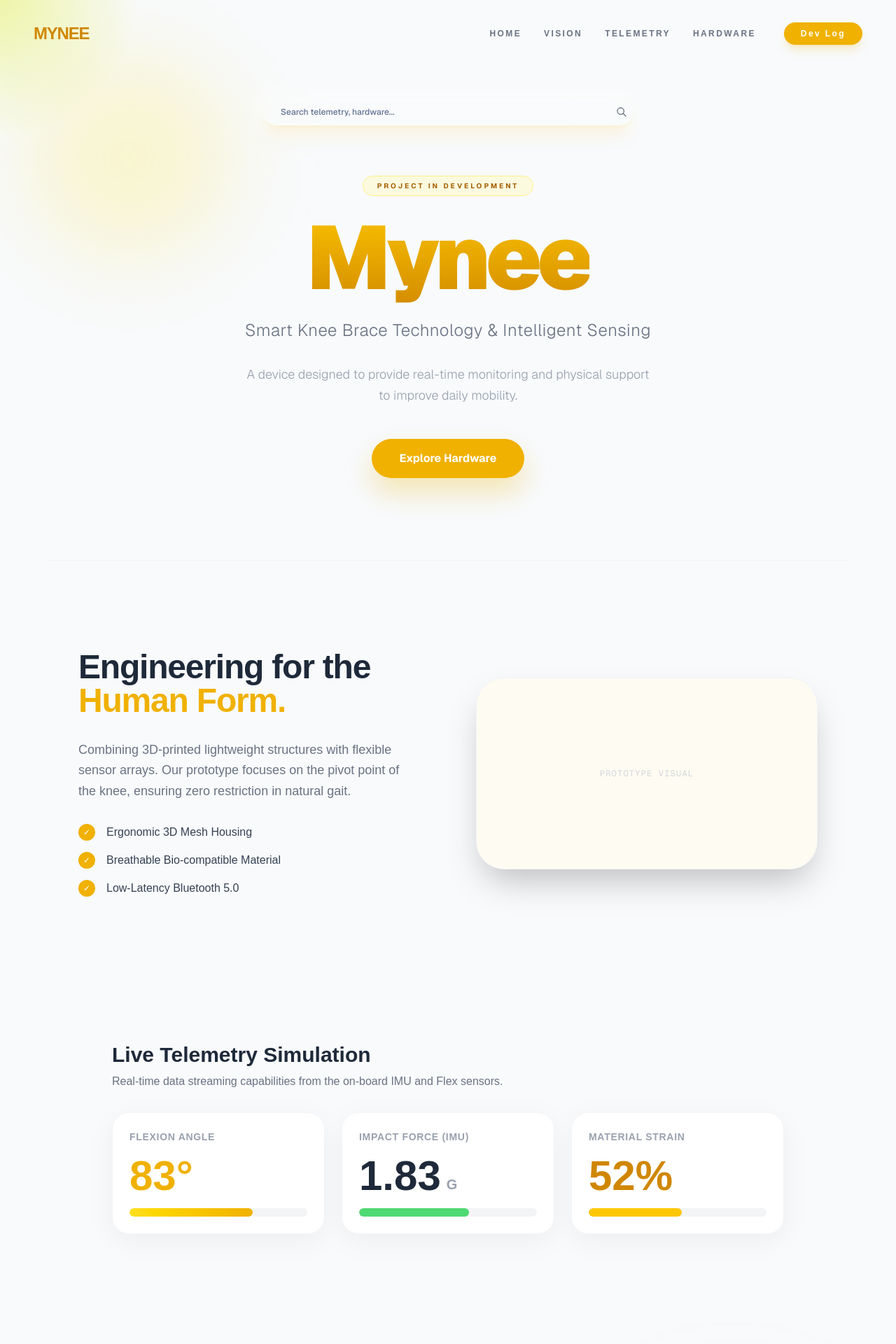
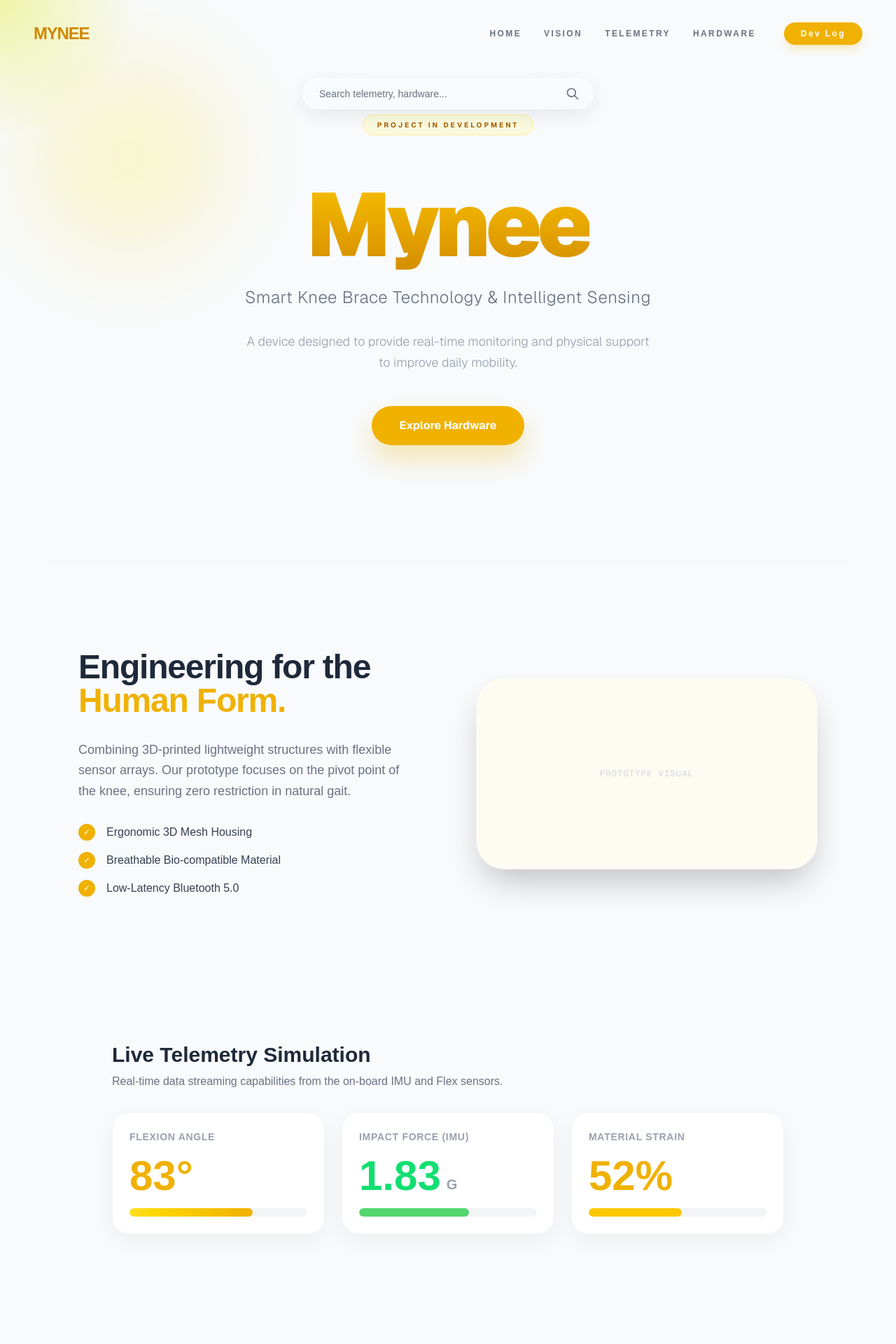
Before and after one commit to arzanishshumak0395/mynee-website, a Next.js app: page / in a window 1280 px wide. Shown: the top 1920 px of the page at 70% size. Built offline with nearby package versions, Linux system fonts and the light colour scheme; grey boxes are pictures that could not be loaded.

Commit message:
fixed floating search bar and synced telemetry colours

```diff
--- a/src/app/page.js
+++ b/src/app/page.js
@@ -3,7 +3,6 @@
 import { useState, useEffect } from "react";
 import { motion } from "framer-motion";
 
-// Custom animation settings for that "Silky Smooth" Noryx feel
 const fadeUpVariant = {
   hidden: { opacity: 0, y: 40 },
   visible: {
@@ -59,10 +58,28 @@ export default function Home() {
       onMouseMove={handleMouseMove}
       className="relative flex min-h-screen flex-col items-center bg-slate-50 text-gray-900 overflow-x-hidden"
     >
-      {/* --- EXTREME GLASSMORPHISM NAVIGATION MENU (Separate) --- */}
+      {/* --- FLOATING PRISM SEARCH BAR (Fixed position, independent of scroll) --- */}
+      <div className="fixed top-28 left-1/2 -translate-x-1/2 z-[60] w-full max-w-md px-4 pointer-events-none">
+        <div className="pointer-events-auto relative group">
+          {/* Intense glassmorphism background layers for prism effect */}
+          <div className="absolute inset-0 bg-white/20 backdrop-blur-2xl saturate-[2.5] border border-white/60 rounded-full shadow-[0_8px_30px_rgba(0,0,0,0.08)] transition-all group-hover:bg-white/30"></div>
+          <input
+            type="text"
+            placeholder="Search telemetry, hardware..."
+            className="relative w-full py-3 pl-6 pr-12 bg-transparent rounded-full text-sm font-medium text-gray-800 placeholder-gray-500 focus:outline-none focus:ring-2 focus:ring-yellow-400/50 transition-all"
+          />
+          <svg
+            className="absolute right-5 top-1/2 -translate-y-1/2 w-5 h-5 text-gray-500 group-hover:text-yellow-600 transition-colors"
+            fill="none" viewBox="0 0 24 24" stroke="currentColor"
+          >
+            <path strokeLinecap="round" strokeLinejoin="round" strokeWidth={2} d="M21 21l-6-6m2-5a7 7 0 11-14 0 7 7 0 0114 0z" />
+          </svg>
+        </div>
+      </div>
+
+      {/* --- EXTREME GLASSMORPHISM NAVIGATION MENU --- */}
       <nav className={`fixed top-0 w-full z-50 transition-all duration-500 ${scrolled ? "bg-white/30 backdrop-blur-2xl border-b border-white/40 shadow-sm py-4 saturate-200" : "bg-transparent py-8"}`}>
         <div className="max-w-7xl mx-auto px-8 md:px-12 flex justify-between items-center gap-8">
-
           <div className="text-2xl font-black text-yellow-600 tracking-tighter shrink-0">MYNEE</div>
 
           <div className="hidden md:flex gap-8 items-center text-xs font-bold text-gray-500 uppercase tracking-[0.2em] shrink-0">
@@ -98,38 +115,17 @@ export default function Home() {
         }}
       />
 
-      {/* --- HERO SECTION (Animated with Standalone Search) --- */}
+      {/* --- HERO SECTION --- */}
       <motion.div
         initial="hidden"
         animate="visible"
         variants={staggerContainer}
         className="z-10 min-h-screen w-full max-w-5xl flex flex-col items-center justify-center font-sans p-8 md:p-24 text-center"
       >
-        {/* --- STANDALONE GLASS SEARCH BAR (PULSING & DISTORTING) --- */}
-        <motion.div variants={fadeUpVariant} className="relative z-20 mx-auto w-full max-w-xl p-6 group mb-12">
-          {/* Soft pulsing glow behind the bar */}
-          <div className="absolute inset-0 bg-white/20 rounded-full blur-md group-hover:bg-white/30 transition-all duration-300"></div>
-
-          {/* Aggressive Glassmorphism with prism effect */}
-          <input
-            type="text"
-            placeholder="Search telemetry, hardware..."
-            className="relative w-full py-2.5 pl-6 pr-12 backdrop-blur-2xl bg-white/20 border border-white/40 rounded-full text-xs font-medium text-gray-800 placeholder-gray-500 focus:outline-none focus:ring-2 focus:ring-yellow-400/50 shadow-xl shadow-yellow-500/10 transition-all saturate-200 group-hover:scale-[1.01]"
-          />
-
-          {/* Search Icon */}
-          <svg
-            className="absolute right-8 top-1/2 -translate-y-1/2 w-4 h-4 text-gray-500 group-hover:text-yellow-600 transition-colors"
-            fill="none" viewBox="0 0 24 24" stroke="currentColor"
-          >
-            <path strokeLinecap="round" strokeLinejoin="round" strokeWidth={2} d="M21 21l-6-6m2-5a7 7 0 11-14 0 7 7 0 0114 0z" />
-          </svg>
-        </motion.div>
-
         <motion.div variants={fadeUpVariant} className="inline-block mb-6 px-5 py-1.5 rounded-full bg-yellow-100/50 border border-yellow-200 text-yellow-700 text-[10px] font-bold tracking-[0.3em] uppercase">
           Project In Development
         </motion.div>
-        <motion.h1 variants={fadeUpVariant} className="text-7xl md:text-9xl font-black mb-6 tracking-tighter">
+        <motion.h1 variants={fadeUpVariant} className="text-7xl md:text-9xl font-black mb-6 tracking-tighter mt-10">
           <span className="text-transparent bg-clip-text bg-gradient-to-b from-yellow-400 to-yellow-600">
             Mynee
           </span>
@@ -145,7 +141,7 @@ export default function Home() {
         </motion.button>
       </motion.div>
 
-      {/* --- VISION & PROTOTYPE SECTION (Animated) --- */}
+      {/* --- VISION & PROTOTYPE SECTION --- */}
       <motion.div
         id="vision"
         initial="hidden"
@@ -177,7 +173,7 @@ export default function Home() {
         </div>
       </motion.div>
 
-      {/* --- LIVE TELEMETRY DASHBOARD (Animated & Original Colors/Colors Restored) --- */}
+      {/* --- LIVE TELEMETRY DASHBOARD --- */}
       <motion.div
         id="telemetry"
         initial="hidden"
@@ -190,10 +186,11 @@ export default function Home() {
         <motion.p variants={fadeUpVariant} className="text-gray-500 mb-8">Real-time data streaming capabilities from the on-board IMU and Flex sensors.</motion.p>
 
         <div className="grid grid-cols-1 md:grid-cols-3 gap-6">
+          {/* Flexion Angle */}
           <motion.div variants={fadeUpVariant} className="bg-white p-6 rounded-3xl shadow-[0_10px_40px_rgba(0,0,0,0.05)] border border-gray-100 hover:border-yellow-400 transition-colors">
             <h4 className="text-sm font-bold text-gray-400 uppercase tracking-wider mb-4">Flexion Angle</h4>
             <div className="flex items-end gap-2 mb-4">
-              <span className="text-6xl font-black text-yellow-500">{sensorData.flexionAngle}°</span>
+              <span className="text-6xl font-black text-yellow-500 transition-colors duration-300">{sensorData.flexionAngle}°</span>
             </div>
             <div className="w-full bg-gray-100 rounded-full h-3 overflow-hidden">
               <div
@@ -203,24 +200,28 @@ export default function Home() {
             </div>
           </motion.div>
 
+          {/* Impact Force - Numbers change color with the bar */}
           <motion.div variants={fadeUpVariant} className="bg-white p-6 rounded-3xl shadow-[0_10px_40px_rgba(0,0,0,0.05)] border border-gray-100 hover:border-yellow-400 transition-colors">
             <h4 className="text-sm font-bold text-gray-400 uppercase tracking-wider mb-4">Impact Force (IMU)</h4>
             <div className="flex items-end gap-2 mb-4">
-              <span className="text-6xl font-black text-gray-800">{sensorData.gForce}</span>
+              <span className={`text-6xl font-black transition-colors duration-500 ${sensorData.gForce > 2.0 ? 'text-red-500' : 'text-green-400'}`}>
+                {sensorData.gForce}
+              </span>
               <span className="text-xl font-bold text-gray-400 mb-1">G</span>
             </div>
             <div className="w-full bg-gray-100 rounded-full h-3 overflow-hidden">
               <div
-                className={`h-3 rounded-full transition-all duration-700 ease-out ${sensorData.gForce > 2.0 ? 'bg-red-400' : 'bg-green-400'}`}
+                className={`h-3 rounded-full transition-all duration-700 ease-out ${sensorData.gForce > 2.0 ? 'bg-red-500' : 'bg-green-400'}`}
                 style={{ width: `${(sensorData.gForce / 3) * 100}%` }}
               ></div>
             </div>
           </motion.div>
 
+          {/* Material Strain */}
           <motion.div variants={fadeUpVariant} className="bg-white p-6 rounded-3xl shadow-[0_10px_40px_rgba(0,0,0,0.05)] border border-gray-100 hover:border-yellow-400 transition-colors">
             <h4 className="text-sm font-bold text-gray-400 uppercase tracking-wider mb-4">Material Strain</h4>
             <div className="flex items-end gap-2 mb-4">
-              <span className="text-6xl font-black text-yellow-600">{sensorData.strainLevel}%</span>
+              <span className="text-6xl font-black text-yellow-500 transition-colors duration-300">{sensorData.strainLevel}%</span>
             </div>
             <div className="w-full bg-gray-100 rounded-full h-3 overflow-hidden">
               <div
@@ -232,7 +233,7 @@ export default function Home() {
         </div>
       </motion.div>
 
-      {/* --- CORE ENGINEERING (Animated) --- */}
+      {/* --- CORE ENGINEERING --- */}
       <motion.div
         id="hardware"
         initial="hidden"
```
